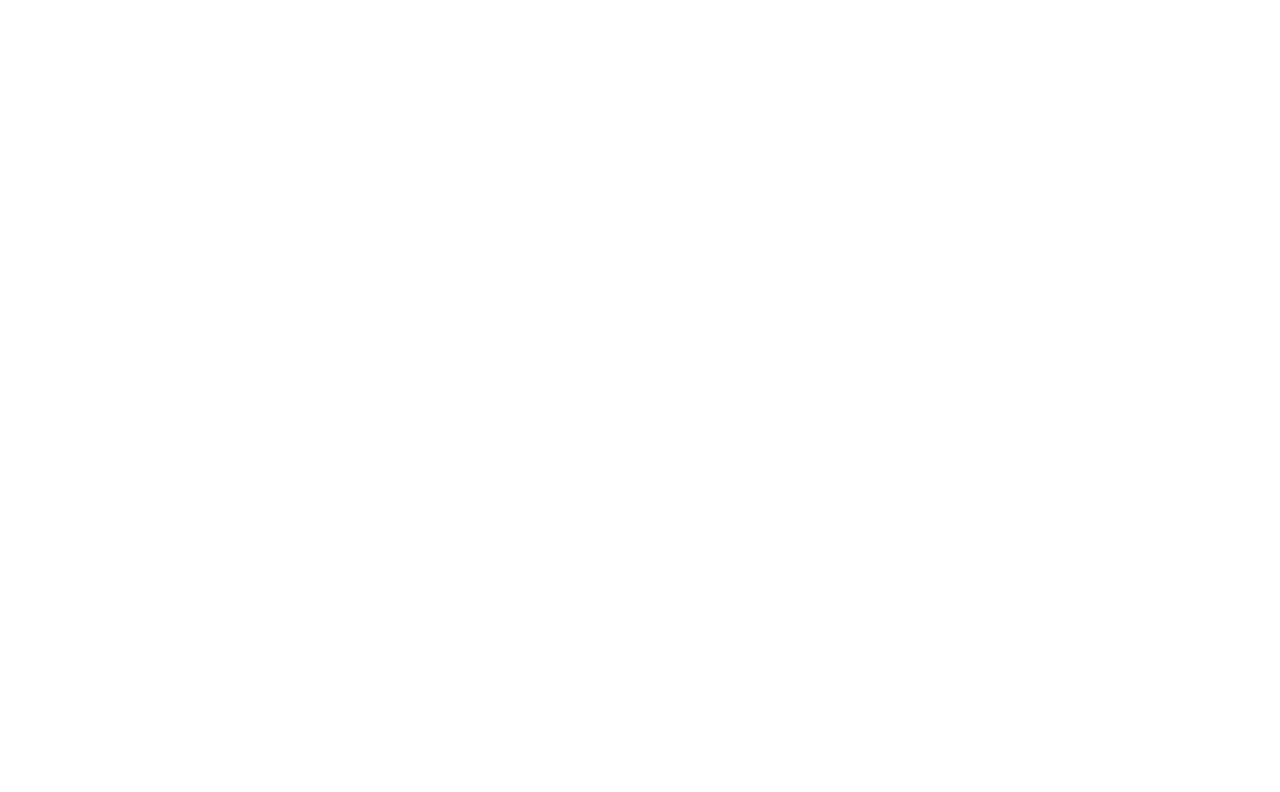
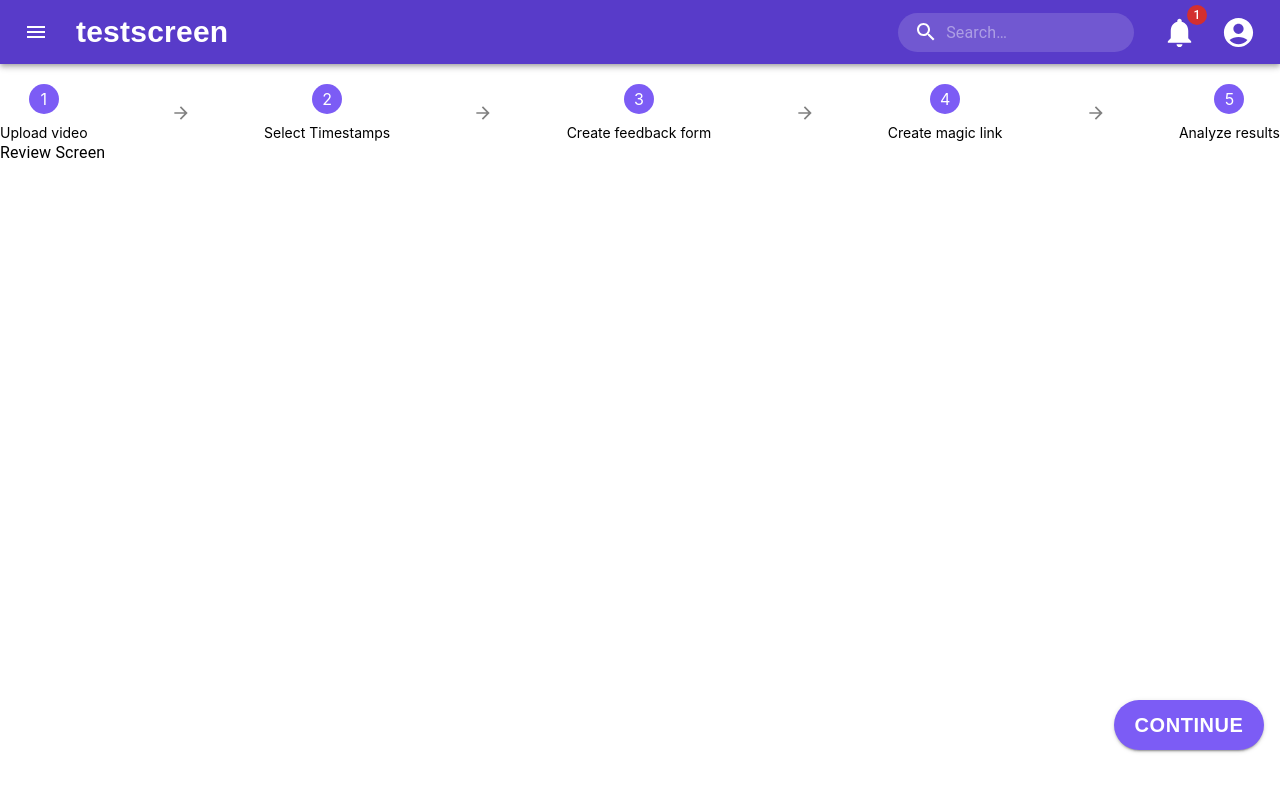
Before and after one commit to punsnprotons/testscreen, a React (Create React App) app: page /review in a window 1280 px wide. Before the commit this address had no page. Shown: the top 792 px of the page. Built offline with nearby package versions, Linux system fonts and the light colour scheme.

Commit message:
React context for video and forms data added

```diff
--- a/src/App.js
+++ b/src/App.js
@@ -2,10 +2,10 @@
 import { BrowserRouter as Router, Route, Routes } from 'react-router-dom';
 import Upload from './components/Upload';
 import SelectTimestamps from './components/SelectTimestamps';
-import CreateForm from './components/CreateForm';
 import GenerateLink from './components/GenerateLink';
 import Home from './components/Home';
 import AnalyzeResults from './components/AnalyzeResults';
+import ReviewScreen from './components/ReviewScreen';
 
 function App() {
   return (
@@ -14,7 +14,7 @@
         <Route path='/' element={<Home/>}/>
         <Route path='/upload' element={<Upload />} />
         <Route path='/selecttime' element={<SelectTimestamps />} />
-        <Route path='/createform' element={<CreateForm />} />
+        <Route path='/review' element={<ReviewScreen />} />
         <Route path='/createlink' element={<GenerateLink />} />
         <Route path='/results' element={<AnalyzeResults />} />
       </Routes>
--- /dev/null
+++ b/src/AppContext.js
@@ -0,0 +1,24 @@
+import React,{createContext,useContext,useState} from 'react'
+const AppContext = createContext()
+
+export const AppProvider = ({children}) =>{
+    const [videoData,setVideoData] = useState(null)
+    const [formResponses,setFormResponses] = useState([])
+    const setVideoAndForms = (video,forms) =>{
+        setVideoData(video)
+        setFormResponses(forms)
+    }
+    return (
+        <AppContext.Provider value={{videoData,formResponses,setVideoAndForms}}>
+            {children}
+        </AppContext.Provider>
+    )
+}
+
+export const useAppContext = () =>{
+    const context = useContext(AppContext)
+    if(!context){
+        throw new Error('useAppContext must be used within an AppProvider')
+    }
+    return context
+}
--- a/src/components/CreateForm.js
+++ b/src/components/ReviewScreen.js
@@ -8,7 +8,7 @@
 
 
 
-function CreateForm() {
+function ReviewScreen() {
 
   const navigate = useNavigate();
 
@@ -20,9 +20,9 @@
       <ScreenWrapper  handleClick={handleContinue}>
       <Demo/>
       <ProgressIndicator/>
-      <Typography varaint="h3"> Generate Link Screen</Typography>
+      <Typography varaint="h3">Review Screen</Typography>
       </ScreenWrapper>
   );
 }
 
-export default CreateForm
+export default ReviewScreen
--- a/src/components/SelectTimestamps.js
+++ b/src/components/SelectTimestamps.js
@@ -5,7 +5,7 @@
 import { useNavigate, useLocation } from 'react-router-dom';
 import { Typography, Slider, Button, Dialog, DialogTitle, DialogContent, TextField, Box, List, ListItem, ListItemText, MenuItem } from '@mui/material';
 import { FormControl, FormLabel, RadioGroup, FormControlLabel, Radio, Checkbox, FormGroup } from '@mui/material';
-
+import { useAppContext } from '../AppContext';
 
 
 function SelectTimestamps() {
@@ -17,17 +17,18 @@
   const [forms, setForms] = useState([]);
   const [selectedType, setSelectedType] = useState('multipleChoice'); // or initialize with your default type
   const [editingIndex, setEditingIndex] = useState(null); // Add this line
-
+  const {setVideoAndForms} = useAppContext()
 
   const videoRef = useRef(null);
 
   const handleContinue = () => {
-    navigate('/createform');
+    setVideoAndForms(videoFile,forms)
+    navigate('/review');
   };
 
   const handleSliderChange = (event, newValue) => {
     setSelectedTimestamp(newValue);
-    if (videoRef.current) {
+    if (videoRef.current && !isNaN(newValue) && isFinite(newValue)) {
       videoRef.current.currentTime = (newValue / 100) * videoRef.current.duration;
     }
   };
@@ -73,10 +74,9 @@
     <ScreenWrapper handleClick={handleContinue}>
       <Demo />
       <ProgressIndicator />
-      <Typography variant="h3">Select Timestamp Screen</Typography>
 
       {videoFile && (
-        <div style={{ width: '70%', height: '40%', margin: 'auto', borderRadius: '20px', boxShadow: '0px 0px 10px 0px rgba(0,0,0,0.2)' }}>
+        <div style={{ width: '70%', height: '40%', margin: 'auto', borderRadius: '20px', boxShadow: '0px 0px 10px 0px rgba(0,0,0,0.2)', marginTop:'15px'}}>
           <video
             ref={videoRef}
             width="100%"
--- a/src/index.js
+++ b/src/index.js
@@ -3,11 +3,14 @@
 import './index.css';
 import App from './App';
 import reportWebVitals from './reportWebVitals';
+import { AppProvider } from './AppContext';
 
 const root = ReactDOM.createRoot(document.getElementById('root'));
 root.render(
   <React.StrictMode>
-    <App />
+    <AppProvider>
+      <App/>
+    </AppProvider>
   </React.StrictMode>
 );
 
```
